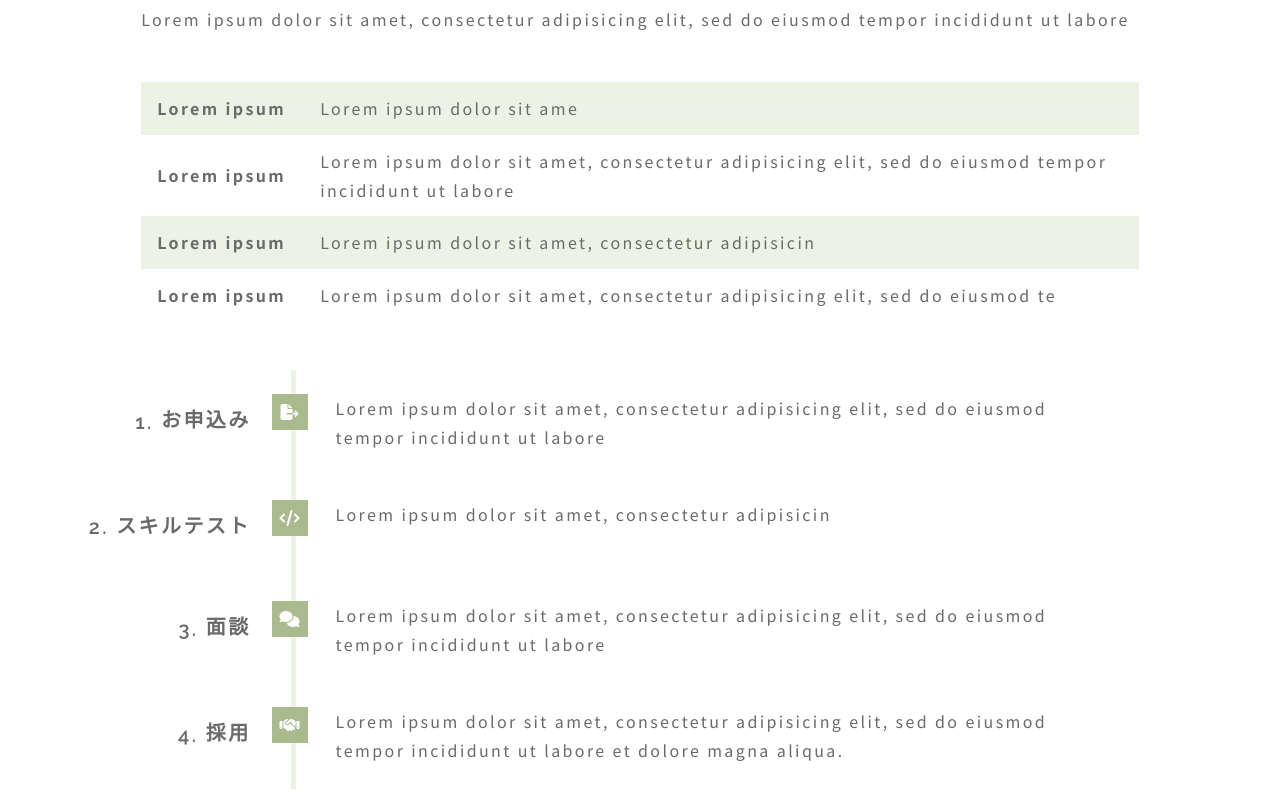
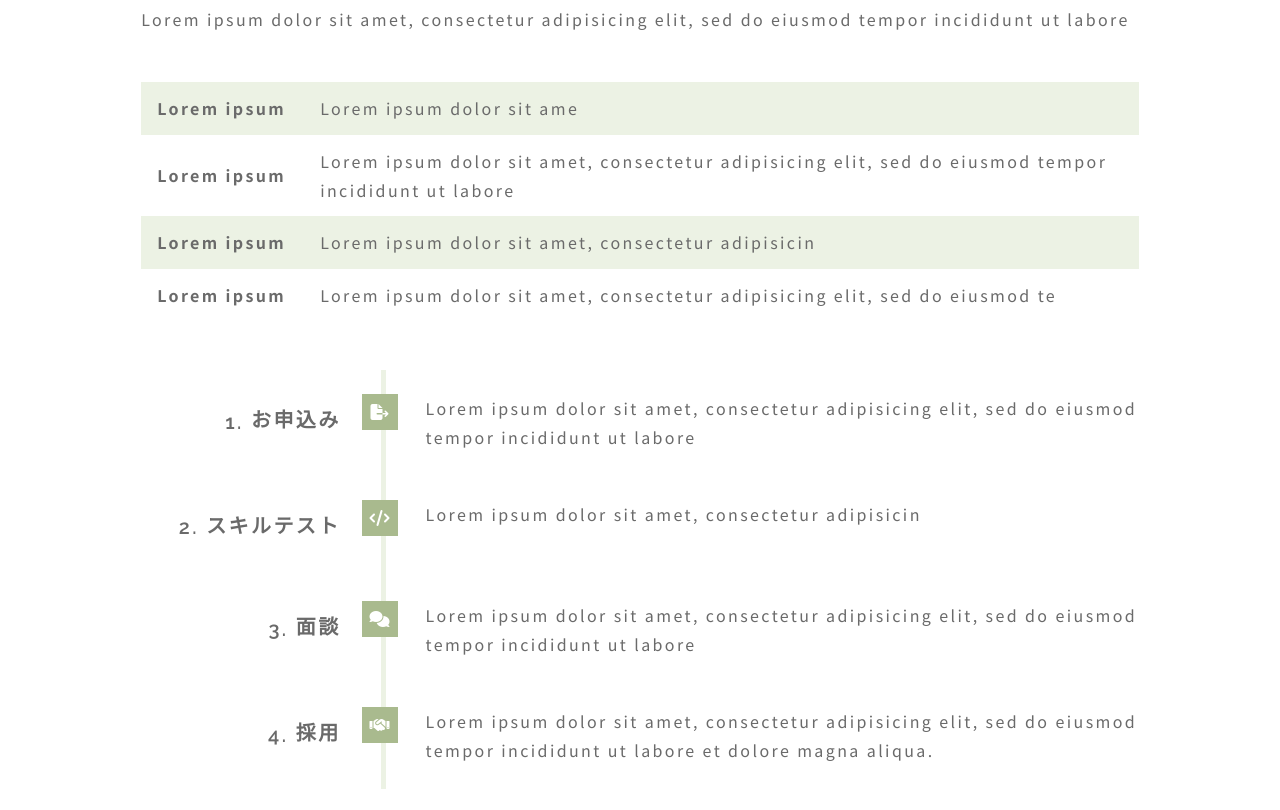
Before and after one commit to yume0222/fictitious-corporate-site, a plain HTML site: page job.html in a window 1280 px wide. Shown: the part 142-952 px from the top of the page. Drawn offline with Linux system fonts and the light colour scheme; some packages are replaced by stand-ins of ours.

Commit message:
Update job.html

```diff
--- a/job.html
+++ b/job.html
@@ -58,7 +58,8 @@
     </table>
   </div>
 
-  <ol class="timeline wrapper">
+  <div class="wrapper">
+    <ol class="timeline">
       <li class="timeline-item">
         <h3 class="timeline-title">お申込み</h3>
         <p class="timeline-content icon-file">Lorem ipsum dolor sit amet, consectetur adipisicing elit, sed do eiusmod tempor incididunt ut labore</p>
@@ -76,6 +77,7 @@
         <p class="timeline-content icon-hand">Lorem ipsum dolor sit amet, consectetur adipisicing elit, sed do eiusmod tempor incididunt ut labore et dolore magna aliqua. </p>
       </li>
     </ol>
+  </div>
 
   <footer>
     <a href="form.html">応募フォーム</a>
```
Lines whose indentation alone changed are shown as unchanged.
